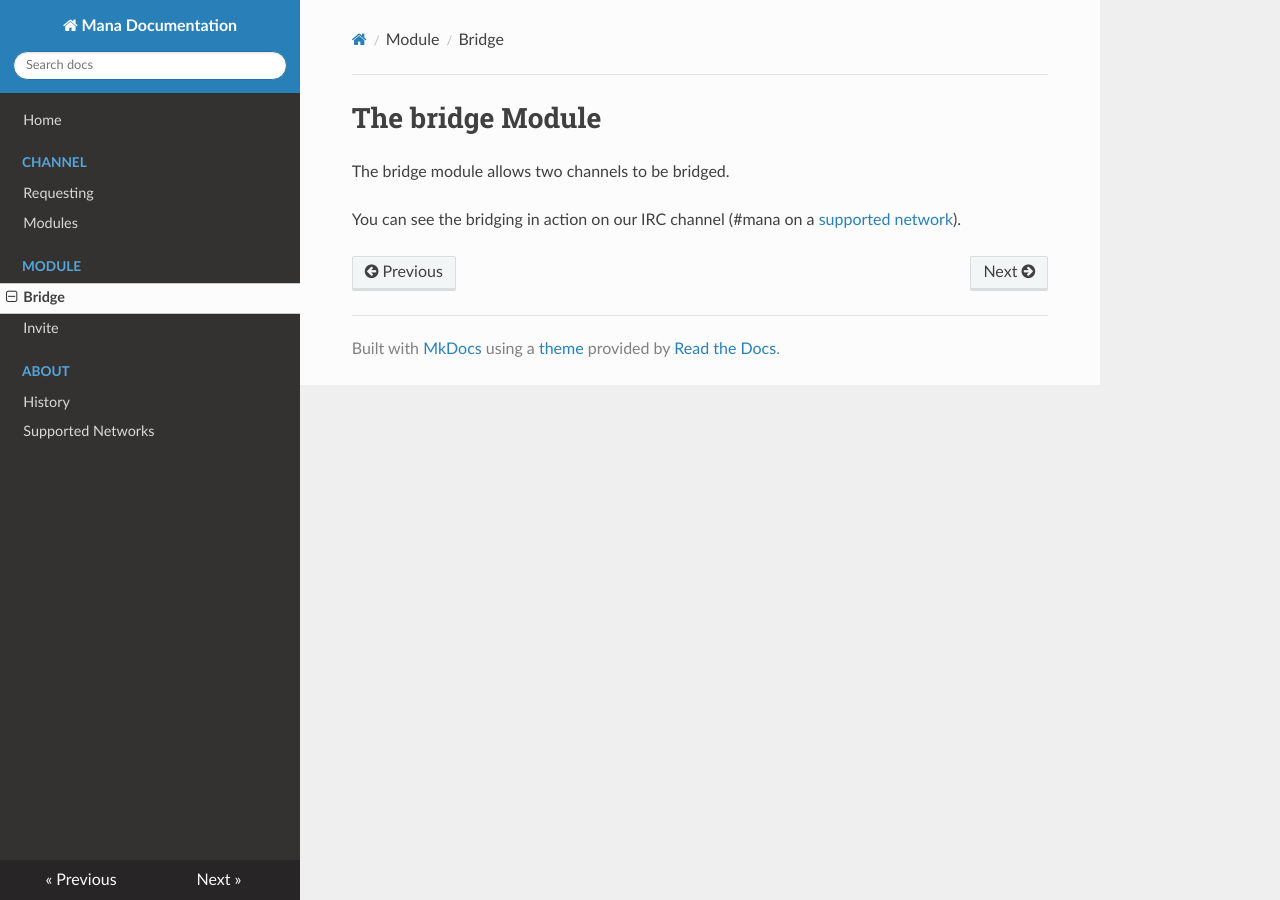
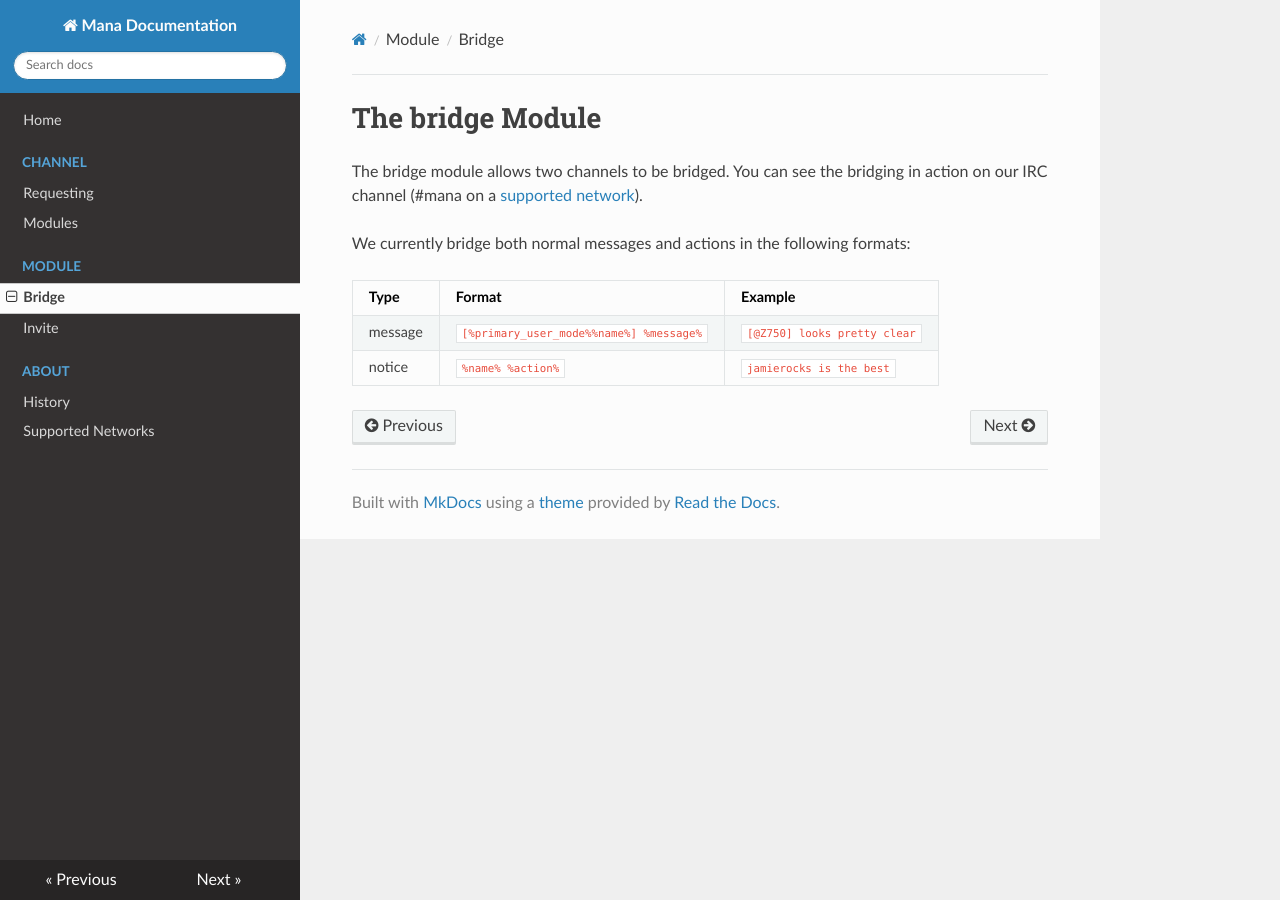
Before and after one commit to ManaBot/ManaDocs, an MkDocs documentation site: the page built from docs/module/bridge.md, in a window 1280 px wide. Built offline with MkDocs 1.6.1, drawn with Linux system fonts in a browser that asks for light colours; nearby versions of some CDN libraries; old or Windows-style settings are respelled for this version of MkDocs.

Commit message:
Add format and examples to bridge documentation

```diff
--- a/docs/module/bridge.md
+++ b/docs/module/bridge.md
@@ -2,7 +2,13 @@ The bridge Module
 =================
 
 The bridge module allows two channels to be bridged.
-
 You can see the bridging in action on our IRC channel (#mana on a [supported network]).
 
+We currently bridge both normal messages and actions in the following formats:
+
+| Type    | Format                                  | Example                      |
+| ------- | --------------------------------------- | ---------------------------- |
+| message | `[%primary_user_mode%%name%] %message%` | `[@Z750] looks pretty clear` |
+| notice  | `%name% %action%`                       | `jamierocks is the best`     |
+
 [supported network]: /about/networks/
```
Also changed, not shown: mkdocs.yml (line endings or trailing spaces).
